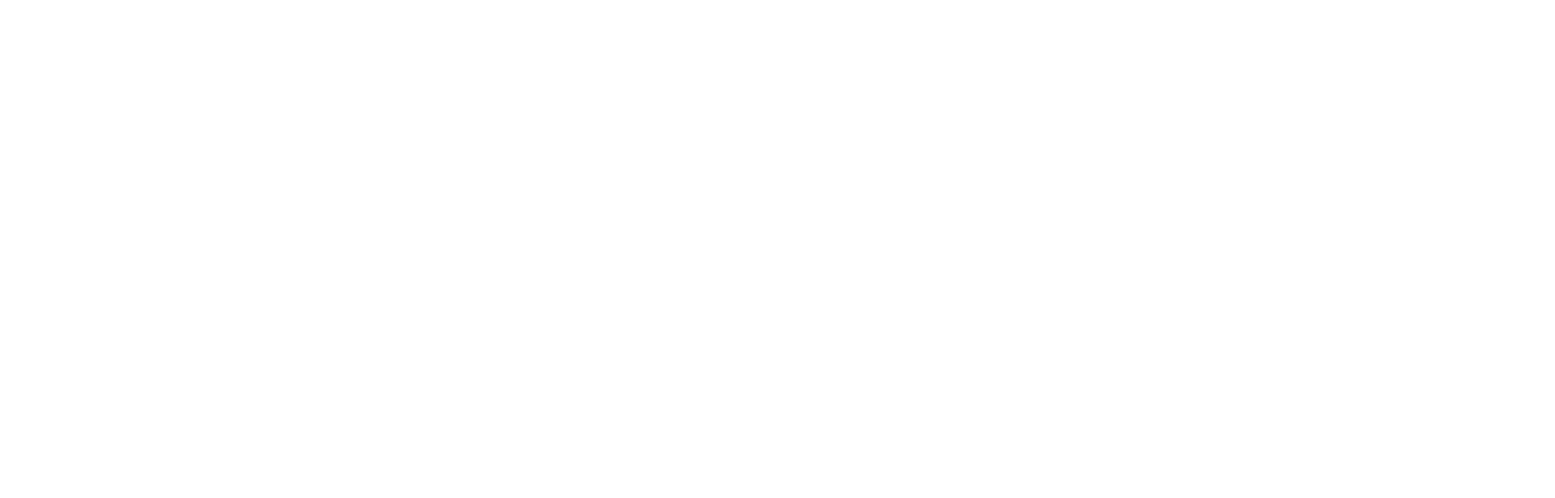
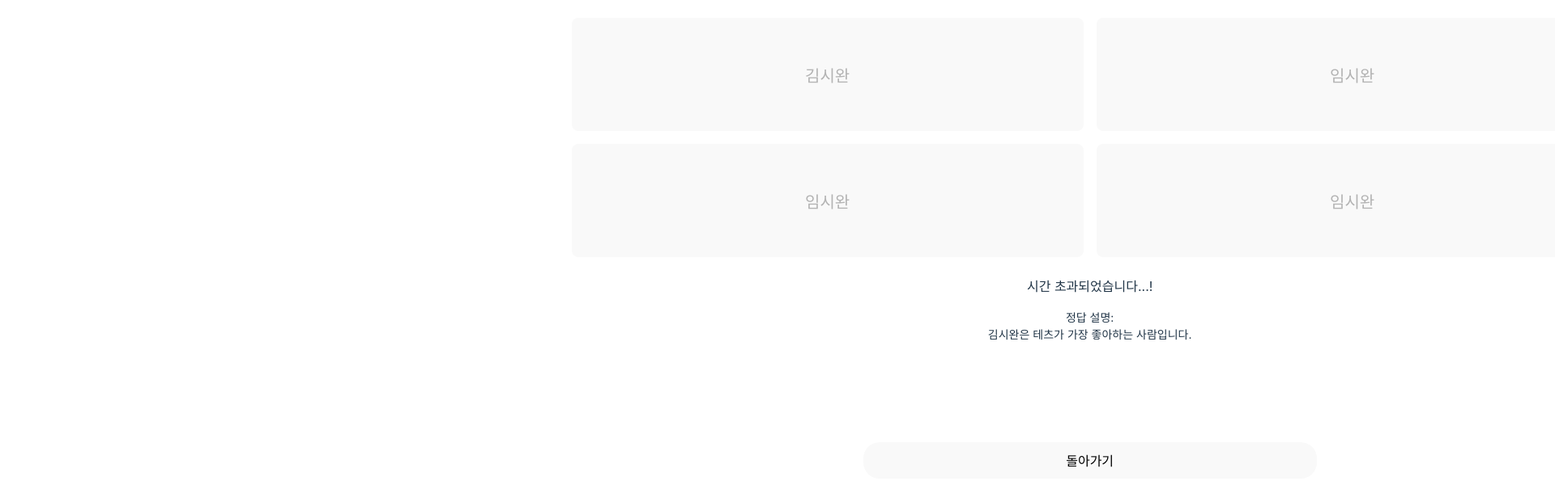
Before and after one commit to kyucchoi/KBcation-front, a Vue app: page /quiz in a window 1280 px wide. Shown: the part 568-1184 px from the top of the page at 81% size, 1920 px wide, since content can reach past the window. Before the commit the page ends 800 px from the top, so only its background shows below. Built offline with nearby package versions, Linux system fonts and the light colour scheme; the HTML template or start-up script is replaced by a standard one.

Commit message:
:sparkles: Feat: 퀴즈 페이지 구현

```diff
--- a/src/components/Main.vue
+++ b/src/components/Main.vue
@@ -27,7 +27,7 @@
   background-color: var(--background);
   position: absolute;
   width: 100%;
-  height: calc(100% - 76px);
+  height: calc(100%);
   overflow-x: hidden;
   overflow-y: scroll;
 }
--- a/src/components/ui/button/index.ts
+++ b/src/components/ui/button/index.ts
@@ -14,7 +14,10 @@
         secondary: 'bg-[#fffbeb] text-[#1c1c1c] shadow-sm hover:bg-[#fbbf24]',
 
         // 흰색 배경, 진한 노란색 텍스트
-        white: 'bg-[#fdfdfd] text-[#f59e0c] shadow-sm hover:bg-[#f6f7f6]',
+        whiteYellow: 'bg-[#fdfdfd] text-[#f59e0c] shadow-sm hover:bg-[#f6f7f6]',
+
+        // 흰색 배경, 검정 텍스트
+        whiteBlack: 'bg-[#fdfdfd] text-[#1c1c1c] shadow-sm',
 
         // 비활성화 스타일 (회색)
         disabled: 'bg-[#cdcdcd] text-[#fdfdfd] cursor-not-allowed hover:bg-[#afafaf]'
@@ -22,7 +25,7 @@
       size: {
         default: 'h-9 px-4 py-2',
         sm: 'h-8 rounded-md px-3 text-xs',
-        lg: 'h-12 rounded-md px-8',
+        lg: 'h-12 rounded-[20px] px-8', // rounded-md를 rounded-[20px]로 변경
         icon: 'h-9 w-9'
       }
     },
--- a/src/components/ui/progress/Progress.vue
+++ b/src/components/ui/progress/Progress.vue
@@ -1,38 +1,27 @@
 <script setup lang="ts">
-import { cn } from '@/lib/utils'
-import {
-  ProgressIndicator,
-  ProgressRoot,
-  type ProgressRootProps,
-} from 'radix-vue'
-import { computed, type HTMLAttributes } from 'vue'
+import { cn } from '@/lib/utils';
+import { ProgressIndicator, ProgressRoot, type ProgressRootProps } from 'radix-vue';
+import { computed, type HTMLAttributes } from 'vue';
 
-const props = withDefaults(
-  defineProps<ProgressRootProps & { class?: HTMLAttributes['class'] }>(),
-  {
-    modelValue: 0,
-  },
-)
+const props = withDefaults(defineProps<ProgressRootProps & { class?: HTMLAttributes['class'] }>(), {
+  modelValue: 0
+});
 
 const delegatedProps = computed(() => {
-  const { class: _, ...delegated } = props
+  const { class: _, ...delegated } = props;
 
-  return delegated
-})
+  return delegated;
+});
 </script>
 
 <template>
   <ProgressRoot
     v-bind="delegatedProps"
-    :class="
-      cn(
-        'relative h-4 w-full overflow-hidden rounded-full bg-secondary',
-        props.class,
-      )
-    "
+    :class="cn('relative h-4 w-full overflow-hidden rounded-full bg-[#fdcb5d]', props.class)"
   >
     <ProgressIndicator
-      class="h-full w-full flex-1 bg-primary transition-all"
+      class="h-full w-full flex-1 transition-transform duration-100 ease-linear"
+      :class="'bg-[#f59e0c]'"
       :style="`transform: translateX(-${100 - (props.modelValue ?? 0)}%);`"
     />
   </ProgressRoot>
--- a/src/pages/HomePage.vue
+++ b/src/pages/HomePage.vue
@@ -13,7 +13,7 @@
         <div><i class="fa-regular fa-bell"></i> 오늘의 보상</div>
         <div>5문제 모두 맞히면 1,000P 지급!</div>
       </ShadowBox>
-      <Button variant="white" size="lg">도전하고 포인트 받기</Button>
+      <Button variant="whiteYellow" size="lg">도전하고 포인트 받기</Button>
     </div>
 
     <div class="bottom">
--- a/src/pages/quiz/QuizPage.vue
+++ b/src/pages/quiz/QuizPage.vue
@@ -1,7 +1,182 @@
-<script setup lang="ts"></script>
+<script setup lang="ts">
+import Main from '@/components/Main.vue';
+import Button from '@/components/ui/button/Button.vue';
+import Progress from '@/components/ui/progress/Progress.vue';
+import { ref, onMounted } from 'vue';
+
+const progress = ref(100); // 100%에서 시작
+const isCorrect = ref(false);
+const isWrong = ref(false);
+const selectedAnswer = ref<number | null>(null);
+const isTimeout = ref(false);
+
+onMounted(() => {
+  // 10초 동안 줄어드는 타이머 (100% -> 0%)
+  const duration = 1500; // 1.5초
+  const interval = 100; // 0.1초마다 업데이트
+  const step = (interval / duration) * 100;
+
+  const timer = setInterval(() => {
+    if (progress.value > 0) {
+      progress.value -= step;
+    } else {
+      clearInterval(timer);
+      if (selectedAnswer.value === null) {
+        // 시간 초과 && 답 선택 안 함
+        isTimeout.value = true;
+        isWrong.value = true;
+        selectedAnswer.value = -1; // 시간 초과용 특별 값
+      }
+    }
+  }, interval);
+});
+
+const handleAnswer = (index: number) => {
+  if (!isTimeout.value) {
+    // 시간 초과가 아닐 때만 답안 선택 가능
+    selectedAnswer.value = index;
+    if (index === 0) {
+      isCorrect.value = true;
+      isWrong.value = false;
+    } else {
+      isCorrect.value = false;
+      isWrong.value = true;
+    }
+  }
+};
+</script>
 
 <template>
-  <div>퀴즈 화면</div>
+  <Main :padded="true" :bg-gray="true">
+    <div class="quiz-number">1/5</div>
+    <div class="question">Tetz 반에 존재하는</div>
+    <div class="question">사람은?</div>
+
+    <Progress v-model="progress" class="timer"> </Progress>
+
+    <div class="answer-grid">
+      <Button
+        class="answer-button"
+        variant="whiteBlack"
+        :class="{
+          correct: isCorrect || (isWrong && selectedAnswer !== 0),
+          selected: selectedAnswer === 0
+        }"
+        @click="handleAnswer(0)"
+        :disabled="selectedAnswer !== null"
+      >
+        김시완
+      </Button>
+      <Button
+        v-for="index in 3"
+        :key="index"
+        class="answer-button"
+        variant="whiteBlack"
+        :class="{ selected: selectedAnswer === index }"
+        @click="handleAnswer(index)"
+        :disabled="selectedAnswer !== null"
+      >
+        임시완
+      </Button>
+    </div>
+
+    <div v-if="selectedAnswer !== null" class="result-section">
+      <div class="correct-text">
+        {{
+          isTimeout ? '시간 초과되었습니다...!' : isCorrect ? '정답입니다!' : '정답이 아닙니다...!'
+        }}
+      </div>
+      <div class="explanation">
+        정답 설명:<br />
+        김시완은 테츠가 가장 좋아하는 사람입니다.
+      </div>
+
+      <Button size="lg" :variant="isCorrect ? 'default' : 'default'" class="next-button">
+        {{ isCorrect ? '2단계 도전하기' : '돌아가기' }}
+      </Button>
+    </div>
+  </Main>
 </template>
 
-<style scoped></style>
+<style scoped>
+.quiz-number {
+  margin-top: 36px;
+  margin-bottom: 12px;
+  font-size: 20px;
+}
+
+.question {
+  font-size: 24px;
+}
+
+.timer {
+  margin-top: 20px;
+  margin-bottom: 40px;
+}
+
+.answer-grid {
+  display: grid;
+  grid-template-columns: repeat(2, 1fr);
+  gap: 16px;
+  width: 100%;
+  margin-bottom: 24px;
+}
+
+.answer-button {
+  height: 140px;
+  font-size: 20px;
+}
+
+.correct {
+  border: 2px solid var(--css-primary);
+}
+
+.selected {
+  background-color: var(--css-light-yellow);
+  border: 2px solid var(--css-primary);
+}
+
+.result-section {
+  display: flex;
+  flex-direction: column;
+  gap: 16px;
+  width: 100%;
+  padding-bottom: 80px; /* 버튼 높이 + 여유 공간 */
+}
+
+.correct-text {
+  color: var(--dark-gray);
+  font-size: 16px;
+}
+
+.explanation {
+  font-size: 14px;
+  color: var(--dark-gray);
+}
+
+.next-button {
+  position: absolute;
+  bottom: 0;
+  left: 50%;
+  transform: translateX(-50%);
+  width: calc(100% - 40px); /* 좌우 여백 20px씩 */
+  max-width: 560px; /* 600px - 40px */
+  margin-top: 0;
+  margin-bottom: 20px;
+  font-size: 16px;
+}
+
+.answer-button:disabled {
+  opacity: 1;
+}
+
+@media (min-width: 600px) {
+  .next-button {
+    bottom: 20px;
+    left: 50%;
+    transform: translateX(-50%);
+    width: calc(100% - 40px);
+    border-radius: 20px;
+  }
+}
+</style>
```
